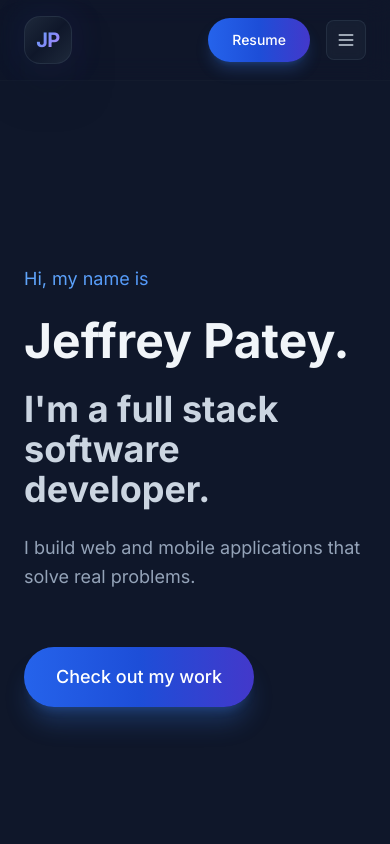
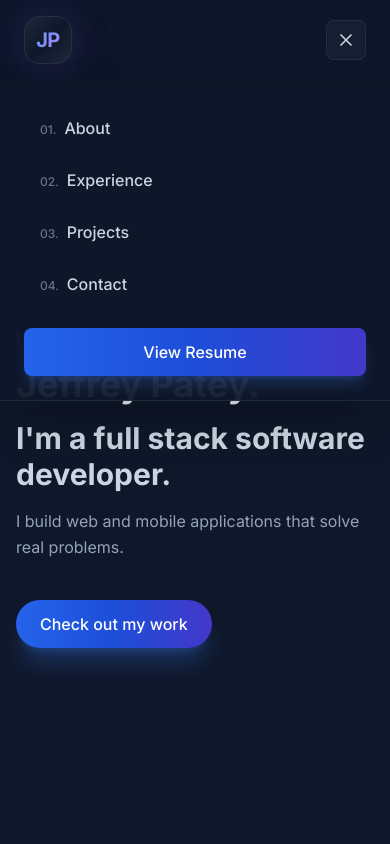
Before and after one commit to jvpatey/portfolio, a Next.js app: page / in a window 390 px wide. Both pictures are taken after a click on the button 346 px from the left and 40 px from the top of the page. Shown: the top 844 px of the page. Built offline with nearby package versions, Linux system fonts and the light colour scheme.

Commit message:
updated to be responsive on small screens

```diff
--- a/components/About.tsx
+++ b/components/About.tsx
@@ -10,16 +10,19 @@ import {
 // About section component - includes bio, portrait, and skills
 export default function About() {
   return (
-    <section id="about" className="py-20 px-6 lg:px-8">
+    <section
+      id="about"
+      className="py-12 sm:py-16 md:py-20 px-4 sm:px-6 lg:px-8"
+    >
       <div className="max-w-4xl mx-auto">
-        <div className="grid md:grid-cols-2 gap-12 items-center">
+        <div className="grid md:grid-cols-2 gap-8 md:gap-12 items-center">
           <div>
             <AnimatedSection delay={0.1}>
-              <h2 className="text-3xl font-bold mb-6">
+              <h2 className="text-2xl sm:text-3xl font-bold mb-4 sm:mb-6">
                 <span className="text-blue-400">01.</span> About Me
               </h2>
             </AnimatedSection>
-            <AnimatedStaggerContainer className="space-y-4 text-slate-300 leading-relaxed">
+            <AnimatedStaggerContainer className="space-y-3 sm:space-y-4 text-sm sm:text-base text-slate-300 leading-relaxed">
               <AnimatedStaggerItem>
                 <p>
                   I&apos;m a full-stack software developer with a background in
@@ -73,7 +76,7 @@ export default function About() {
           </div>
           <AnimatedSection delay={0.3} direction="left">
             <div className="relative">
-              <div className="relative w-80 h-80 mx-auto">
+              <div className="relative w-64 h-64 sm:w-72 sm:h-72 md:w-80 md:h-80 mx-auto">
                 <div className="absolute inset-0 bg-gradient-to-br from-blue-500 to-blue-600 rounded-lg transform rotate-3"></div>
                 <div className="relative w-full h-full rounded-lg overflow-hidden">
                   <Image
--- a/components/Contact.tsx
+++ b/components/Contact.tsx
@@ -9,19 +9,22 @@ import {
 // Contact section component - includes contact information and a call to action
 export default function Contact() {
   return (
-    <section id="contact" className="py-20 px-6 lg:px-8">
+    <section
+      id="contact"
+      className="py-12 sm:py-16 md:py-20 px-4 sm:px-6 lg:px-8"
+    >
       <div className="max-w-2xl mx-auto text-center">
         <AnimatedStaggerContainer staggerDelay={0.15}>
           <AnimatedStaggerItem>
-            <p className="text-blue-400 text-sm mb-2">04. What&apos;s Next?</p>
+            <p className="text-blue-400 text-xs sm:text-sm mb-2">04. Contact</p>
           </AnimatedStaggerItem>
           <AnimatedStaggerItem>
-            <h2 className="text-4xl md:text-5xl font-bold mb-6">
+            <h2 className="text-3xl sm:text-4xl md:text-5xl font-bold mb-4 sm:mb-6">
               Get In Touch
             </h2>
           </AnimatedStaggerItem>
           <AnimatedStaggerItem>
-            <p className="text-lg text-slate-400 mb-8 leading-relaxed">
+            <p className="text-base sm:text-lg text-slate-400 mb-6 sm:mb-8 leading-relaxed">
               I&apos;m always happy to connect! Whether you have a question,
               want to collaborate, or just want to say hi, feel free to reach
               out.
@@ -30,7 +33,7 @@ export default function Contact() {
           <AnimatedStaggerItem>
             <a
               href="mailto:jeffreyvpatey@gmail.com"
-              className="relative group inline-block px-8 py-4 bg-gradient-to-r from-blue-600 via-blue-700 to-indigo-700 text-white rounded-full font-medium text-lg shadow-xl shadow-blue-500/25 hover:shadow-blue-500/40 transition-all duration-300 hover:scale-105"
+              className="relative group inline-block px-6 sm:px-8 py-3 sm:py-4 bg-gradient-to-r from-blue-600 via-blue-700 to-indigo-700 text-white rounded-full font-medium text-base sm:text-lg shadow-xl shadow-blue-500/25 hover:shadow-blue-500/40 transition-all duration-300 hover:scale-105"
             >
               <span className="relative z-10">Say Hello</span>
               <div className="absolute inset-0 bg-gradient-to-r from-blue-500 via-blue-600 to-indigo-600 rounded-full opacity-0 group-hover:opacity-100 transition-opacity duration-300"></div>
--- a/components/Experience.tsx
+++ b/components/Experience.tsx
@@ -5,23 +5,26 @@ import AnimatedSection from "./AnimatedSection";
 // Experience section component - includes work experience
 export default function Experience() {
   return (
-    <section id="experience" className="py-20 px-6 lg:px-8 bg-slate-800/50">
+    <section
+      id="experience"
+      className="py-12 sm:py-16 md:py-20 px-4 sm:px-6 lg:px-8 bg-slate-800/50"
+    >
       <div className="max-w-4xl mx-auto">
         <AnimatedSection delay={0.1}>
-          <h2 className="text-3xl font-bold mb-12">
+          <h2 className="text-2xl sm:text-3xl font-bold mb-8 sm:mb-12">
             <span className="text-blue-400">02.</span> Where I&apos;ve Worked
           </h2>
         </AnimatedSection>
         <AnimatedSection delay={0.2}>
-          <div className="space-y-8">
-            <div className="border-l-2 border-blue-400 pl-6">
-              <h3 className="text-xl font-semibold text-slate-100">
+          <div className="space-y-6 sm:space-y-8">
+            <div className="border-l-2 border-blue-400 pl-4 sm:pl-6">
+              <h3 className="text-lg sm:text-xl font-semibold text-slate-100">
                 Registered Dental Hygienist
               </h3>
-              <p className="text-blue-400">
+              <p className="text-sm sm:text-base text-blue-400">
                 Sackville Dental Centre • 2021 - Present
               </p>
-              <ul className="mt-4 space-y-2 text-slate-300">
+              <ul className="mt-3 sm:mt-4 space-y-2 text-sm sm:text-base text-slate-300">
                 <li className="flex items-start">
                   <span className="text-blue-400 mr-2 mt-1">▸</span>
                   Worked closely with patients to keep treatments efficient and
--- a/components/Hero.tsx
+++ b/components/Hero.tsx
@@ -28,42 +28,42 @@ export default function Hero() {
   };
 
   return (
-    <section className="min-h-screen flex items-center px-6 lg:px-8">
+    <section className="min-h-screen flex items-center px-4 sm:px-6 lg:px-8">
       <motion.div
-        className="max-w-4xl mx-auto"
+        className="max-w-4xl mx-auto w-full"
         variants={container}
         initial="hidden"
         animate="show"
       >
-        <div className="space-y-6">
+        <div className="space-y-4 sm:space-y-6">
           <motion.p
             variants={item}
-            className="text-lg bg-gradient-to-r from-blue-400 to-blue-500 bg-clip-text text-transparent"
+            className="text-base sm:text-lg bg-gradient-to-r from-blue-400 to-blue-500 bg-clip-text text-transparent"
           >
             Hi, my name is
           </motion.p>
           <motion.h1
             variants={item}
-            className="text-5xl md:text-7xl font-bold text-slate-100"
+            className="text-4xl sm:text-5xl md:text-7xl font-bold text-slate-100"
           >
             Jeffrey Patey.
           </motion.h1>
           <motion.h2
             variants={item}
-            className="text-4xl md:text-6xl font-bold text-slate-300"
+            className="text-3xl sm:text-4xl md:text-6xl font-bold text-slate-300"
           >
             I&apos;m a full stack software developer.
           </motion.h2>
           <motion.p
             variants={item}
-            className="text-lg text-slate-400 max-w-2xl leading-relaxed"
+            className="text-base sm:text-lg text-slate-400 max-w-2xl leading-relaxed"
           >
             I build web and mobile applications that solve real problems.
           </motion.p>
-          <motion.div variants={item} className="pt-8">
+          <motion.div variants={item} className="pt-6 sm:pt-8">
             <a
               href="#projects"
-              className="relative group inline-block px-8 py-4 bg-gradient-to-r from-blue-600 via-blue-700 to-indigo-700 text-white rounded-full font-medium text-lg shadow-xl shadow-blue-500/25 hover:shadow-blue-500/40 transition-all duration-300 hover:scale-105"
+              className="relative group inline-block px-6 sm:px-8 py-3 sm:py-4 bg-gradient-to-r from-blue-600 via-blue-700 to-indigo-700 text-white rounded-full font-medium text-base sm:text-lg shadow-xl shadow-blue-500/25 hover:shadow-blue-500/40 transition-all duration-300 hover:scale-105"
             >
               <span className="relative z-10">Check out my work</span>
               <div className="absolute inset-0 bg-gradient-to-r from-blue-500 via-blue-600 to-indigo-600 rounded-full opacity-0 group-hover:opacity-100 transition-opacity duration-300"></div>
--- a/components/Navigation.tsx
+++ b/components/Navigation.tsx
@@ -8,6 +8,7 @@ import { motion } from "framer-motion";
 export default function Navigation() {
   const [isScrolled, setIsScrolled] = useState(false);
   const [activeSection, setActiveSection] = useState("");
+  const [isMobileMenuOpen, setIsMobileMenuOpen] = useState(false);
 
   useEffect(() => {
     const handleScroll = () => {
@@ -61,6 +62,25 @@ export default function Navigation() {
     window.addEventListener("scroll", handleScroll);
     return () => window.removeEventListener("scroll", handleScroll);
   }, []);
+
+  // Close mobile menu when clicking outside or pressing escape
+  useEffect(() => {
+    const handleEscape = (e: KeyboardEvent) => {
+      if (e.key === "Escape") setIsMobileMenuOpen(false);
+    };
+
+    if (isMobileMenuOpen) {
+      document.addEventListener("keydown", handleEscape);
+      document.body.style.overflow = "hidden";
+    } else {
+      document.body.style.overflow = "unset";
+    }
+
+    return () => {
+      document.removeEventListener("keydown", handleEscape);
+      document.body.style.overflow = "unset";
+    };
+  }, [isMobileMenuOpen]);
 
   const navItems = [
     { href: "#about", label: "About", number: "01" },
@@ -145,13 +165,13 @@ export default function Navigation() {
             ))}
           </div>
 
-          {/* Resume Button */}
+          {/* Desktop Resume Button & Mobile Menu Button */}
           <div className="flex items-center gap-4">
             <a
               href="/jeffpatey_resume_2025.pdf"
               target="_blank"
               rel="noopener noreferrer"
-              className="relative group px-6 py-3 bg-gradient-to-r from-blue-600 via-blue-700 to-indigo-700 text-white rounded-full font-medium text-sm shadow-lg shadow-blue-500/25 hover:shadow-blue-500/40 transition-all duration-300 hover:scale-105"
+              className="hidden sm:block relative group px-6 py-3 bg-gradient-to-r from-blue-600 via-blue-700 to-indigo-700 text-white rounded-full font-medium text-sm shadow-lg shadow-blue-500/25 hover:shadow-blue-500/40 transition-all duration-300 hover:scale-105"
               aria-label="View Resume"
             >
               <span className="relative z-10">Resume</span>
@@ -159,24 +179,105 @@ export default function Navigation() {
             </a>
 
             {/* Mobile menu button */}
-            <button className="md:hidden w-10 h-10 bg-slate-800/50 backdrop-blur-sm rounded-lg border border-slate-700/50 flex items-center justify-center text-slate-300 hover:text-white hover:bg-slate-700/50 transition-all duration-300">
+            <button
+              onClick={() => setIsMobileMenuOpen(!isMobileMenuOpen)}
+              className="md:hidden w-10 h-10 bg-slate-800/50 backdrop-blur-sm rounded-lg border border-slate-700/50 flex items-center justify-center text-slate-300 hover:text-white hover:bg-slate-700/50 transition-all duration-300"
+              aria-label="Toggle menu"
+            >
               <svg
                 className="w-5 h-5"
                 fill="none"
                 stroke="currentColor"
                 viewBox="0 0 24 24"
               >
+                {isMobileMenuOpen ? (
+                  <path
+                    strokeLinecap="round"
+                    strokeLinejoin="round"
+                    strokeWidth={2}
+                    d="M6 18L18 6M6 6l12 12"
+                  />
+                ) : (
                   <path
                     strokeLinecap="round"
                     strokeLinejoin="round"
                     strokeWidth={2}
                     d="M4 6h16M4 12h16M4 18h16"
                   />
+                )}
               </svg>
             </button>
           </div>
         </div>
       </div>
+
+      {/* Mobile Menu */}
+      {isMobileMenuOpen && (
+        <>
+          {/* Backdrop */}
+          <motion.div
+            initial={{ opacity: 0 }}
+            animate={{ opacity: 1 }}
+            exit={{ opacity: 0 }}
+            onClick={() => setIsMobileMenuOpen(false)}
+            className="fixed inset-0 bg-slate-900/80 backdrop-blur-sm md:hidden"
+            style={{ top: "80px" }}
+          />
+
+          {/* Menu Content */}
+          <motion.div
+            initial={{ opacity: 0, y: -20 }}
+            animate={{ opacity: 1, y: 0 }}
+            exit={{ opacity: 0, y: -20 }}
+            transition={{ duration: 0.2 }}
+            className="md:hidden absolute top-full left-0 right-0 bg-slate-900/95 backdrop-blur-xl border-b border-slate-700/50 shadow-2xl"
+          >
+            <div className="max-w-7xl mx-auto px-6 py-6 space-y-1">
+              {navItems.map((item, index) => (
+                <motion.div
+                  key={item.href}
+                  initial={{ opacity: 0, x: -20 }}
+                  animate={{ opacity: 1, x: 0 }}
+                  transition={{ delay: index * 0.05 }}
+                >
+                  <Link
+                    href={item.href}
+                    onClick={() => setIsMobileMenuOpen(false)}
+                    className={`block px-4 py-3 rounded-lg text-base font-medium transition-all duration-300 ${
+                      activeSection === item.href.slice(1)
+                        ? "bg-gradient-to-r from-blue-500/20 to-indigo-600/20 text-blue-400 border border-blue-500/30"
+                        : "text-slate-300 hover:text-slate-100 hover:bg-slate-800/50"
+                    }`}
+                  >
+                    <span className="text-xs text-slate-500 mr-2">
+                      {item.number}.
+                    </span>
+                    {item.label}
+                  </Link>
+                </motion.div>
+              ))}
+
+              {/* Mobile Resume Button */}
+              <motion.div
+                initial={{ opacity: 0, x: -20 }}
+                animate={{ opacity: 1, x: 0 }}
+                transition={{ delay: navItems.length * 0.05 }}
+                className="pt-4"
+              >
+                <a
+                  href="/jeffpatey_resume_2025.pdf"
+                  target="_blank"
+                  rel="noopener noreferrer"
+                  className="block text-center px-6 py-3 bg-gradient-to-r from-blue-600 via-blue-700 to-indigo-700 text-white rounded-lg font-medium shadow-lg shadow-blue-500/25"
+                  onClick={() => setIsMobileMenuOpen(false)}
+                >
+                  View Resume
+                </a>
+              </motion.div>
+            </div>
+          </motion.div>
+        </>
+      )}
     </motion.nav>
   );
 }
--- a/components/ProjectCard.tsx
+++ b/components/ProjectCard.tsx
@@ -43,31 +43,39 @@ export default function ProjectCard({
   };
 
   return (
-    <div className="grid md:grid-cols-2 gap-8 items-center">
+    <div className="grid md:grid-cols-2 gap-6 md:gap-8 items-center">
       {/* Content */}
       <div
-        className={imagePosition === "left" ? "order-2" : "order-2 md:order-1"}
+        className={imagePosition === "left" ? "order-1 md:order-2" : "order-1"}
       >
-        <p className="text-blue-400 text-sm mb-2">Featured Project</p>
-        <h3 className="text-2xl font-bold mb-4">{title}</h3>
-        <div className="bg-slate-800 p-6 rounded-lg mb-4">
-          <p className="text-slate-300 leading-relaxed">{description}</p>
+        <p className="text-blue-400 text-xs sm:text-sm mb-2">
+          Featured Project
+        </p>
+        <h3 className="text-xl sm:text-2xl font-bold mb-3 sm:mb-4">{title}</h3>
+        <div className="bg-slate-800 p-4 sm:p-6 rounded-lg mb-3 sm:mb-4">
+          <p className="text-sm sm:text-base text-slate-300 leading-relaxed">
+            {description}
+          </p>
         </div>
-        <div className="flex flex-wrap gap-3 text-sm mb-4">
+        <div className="flex flex-wrap gap-2 sm:gap-3 text-xs sm:text-sm mb-3 sm:mb-4">
           {technologies.map((tech) => (
             <span key={tech}>{tech}</span>
           ))}
         </div>
-        <div className="flex gap-4">
+        <div className="flex gap-3 sm:gap-4">
           {githubUrl && (
             <a
               href={githubUrl}
               target="_blank"
               rel="noopener noreferrer"
-              className="text-blue-400 hover:text-blue-300"
+              className="text-blue-400 hover:text-blue-300 transition-colors"
               aria-label={`View ${title} on GitHub`}
             >
-              <svg className="w-6 h-6" fill="currentColor" viewBox="0 0 24 24">
+              <svg
+                className="w-5 h-5 sm:w-6 sm:h-6"
+                fill="currentColor"
+                viewBox="0 0 24 24"
+              >
                 <path d="M12 0C5.374 0 0 5.373 0 12 0 17.302 3.438 21.8 8.207 23.387c.599.111.793-.261.793-.577v-2.234c-3.338.726-4.033-1.416-4.033-1.416-.546-1.387-1.333-1.756-1.333-1.756-1.089-.745.083-.729.083-.729 1.205.084 1.839 1.237 1.839 1.237 1.07 1.834 2.807 1.304 3.492.997.107-.775.418-1.305.762-1.604-2.665-.305-5.467-1.334-5.467-5.931 0-1.311.469-2.381 1.236-3.221-.124-.303-.535-1.524.117-3.176 0 0 1.008-.322 3.301 1.23A11.509 11.509 0 0112 5.803c1.02.005 2.047.138 3.006.404 2.291-1.552 3.297-1.23 3.297-1.23.653 1.653.242 2.874.118 3.176.77.84 1.235 1.911 1.235 3.221 0 4.609-2.807 5.624-5.479 5.921.43.372.823 1.102.823 2.222v3.293c0 .319.192.694.801.576C20.566 21.797 24 17.3 24 12c0-6.627-5.373-12-12-12z" />
               </svg>
             </a>
@@ -77,10 +85,14 @@ export default function ProjectCard({
               href={appStoreUrl}
               target="_blank"
               rel="noopener noreferrer"
-              className="text-blue-400 hover:text-blue-300"
+              className="text-blue-400 hover:text-blue-300 transition-colors"
               aria-label={`Download ${title} on App Store`}
             >
-              <svg className="w-6 h-6" fill="currentColor" viewBox="0 0 24 24">
+              <svg
+                className="w-5 h-5 sm:w-6 sm:h-6"
+                fill="currentColor"
+                viewBox="0 0 24 24"
+              >
                 <path d="M18.71 19.5C17.88 20.74 17 21.95 15.66 21.97C14.32 22 13.89 21.18 12.37 21.18C10.84 21.18 10.37 21.95 9.1 22C7.79 22.05 6.8 20.68 5.96 19.47C4.25 17 2.94 12.45 4.7 9.39C5.57 7.87 7.13 6.91 8.82 6.88C10.1 6.86 11.32 7.75 12.11 7.75C12.89 7.75 14.37 6.68 15.92 6.84C16.57 6.87 18.39 7.1 19.56 8.82C19.47 8.88 17.39 10.1 17.41 12.63C17.44 15.65 20.06 16.66 20.09 16.67C20.06 16.74 19.67 18.11 18.71 19.5ZM13 3.5C13.73 2.67 14.94 2.04 15.94 2C16.07 3.17 15.6 4.35 14.9 5.19C14.21 6.04 13.07 6.7 11.95 6.61C11.8 5.46 12.36 4.26 13 3.5Z" />
               </svg>
             </a>
@@ -90,11 +102,11 @@ export default function ProjectCard({
               href={externalUrl}
               target="_blank"
               rel="noopener noreferrer"
-              className="text-blue-400 hover:text-blue-300"
+              className="text-blue-400 hover:text-blue-300 transition-colors"
               aria-label={`View ${title} live site`}
             >
               <svg
-                className="w-6 h-6"
+                className="w-5 h-5 sm:w-6 sm:h-6"
                 fill="none"
                 stroke="currentColor"
                 viewBox="0 0 24 24"
@@ -113,7 +125,7 @@ export default function ProjectCard({
 
       {/* Image */}
       <div
-        className={imagePosition === "left" ? "order-1" : "order-1 md:order-2"}
+        className={imagePosition === "left" ? "order-2 md:order-1" : "order-2"}
       >
         {renderImage()}
       </div>
--- a/components/Projects.tsx
+++ b/components/Projects.tsx
@@ -6,15 +6,18 @@ import AnimatedSection from "./AnimatedSection";
 // Projects section component - includes featured projects links
 export default function Projects() {
   return (
-    <section id="projects" className="py-20 px-6 lg:px-8">
+    <section
+      id="projects"
+      className="py-12 sm:py-16 md:py-20 px-4 sm:px-6 lg:px-8"
+    >
       <div className="max-w-4xl mx-auto">
         <AnimatedSection delay={0.1}>
-          <h2 className="text-3xl font-bold mb-12">
+          <h2 className="text-2xl sm:text-3xl font-bold mb-8 sm:mb-12">
             <span className="text-blue-400">03.</span> Some Things I&apos;ve
             Built
           </h2>
         </AnimatedSection>
-        <div className="space-y-20">
+        <div className="space-y-12 sm:space-y-16 md:space-y-20">
           {/* HomeKeep Project */}
           <AnimatedSection delay={0.1}>
             <ProjectCard
```
Lines whose indentation alone changed are shown as unchanged.
